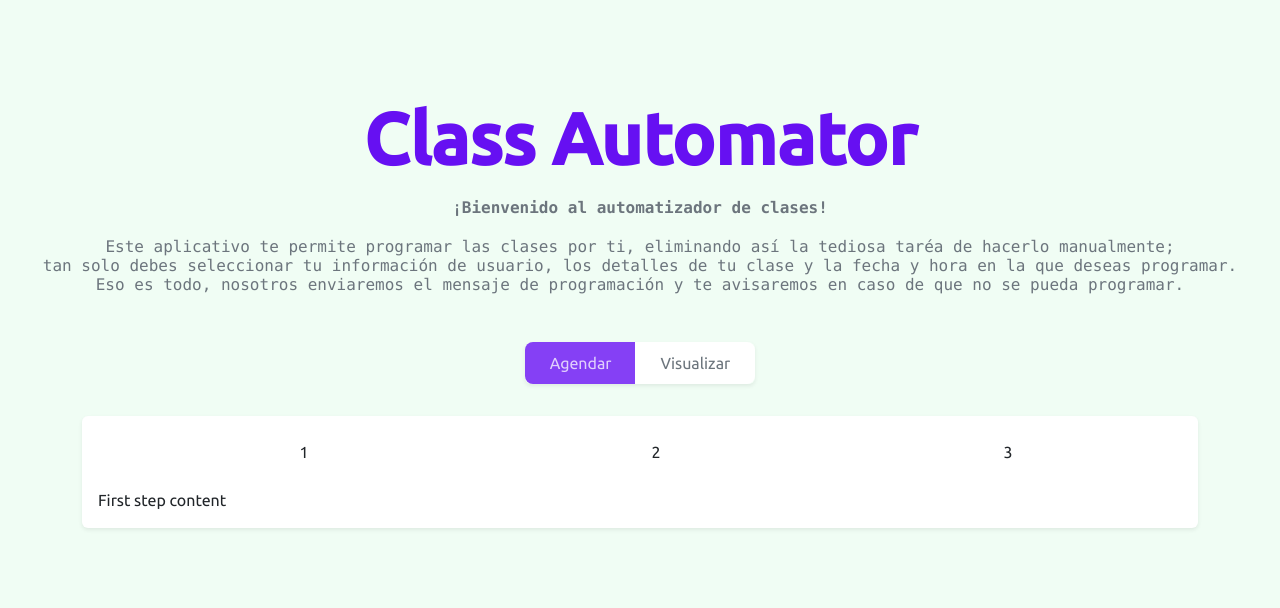
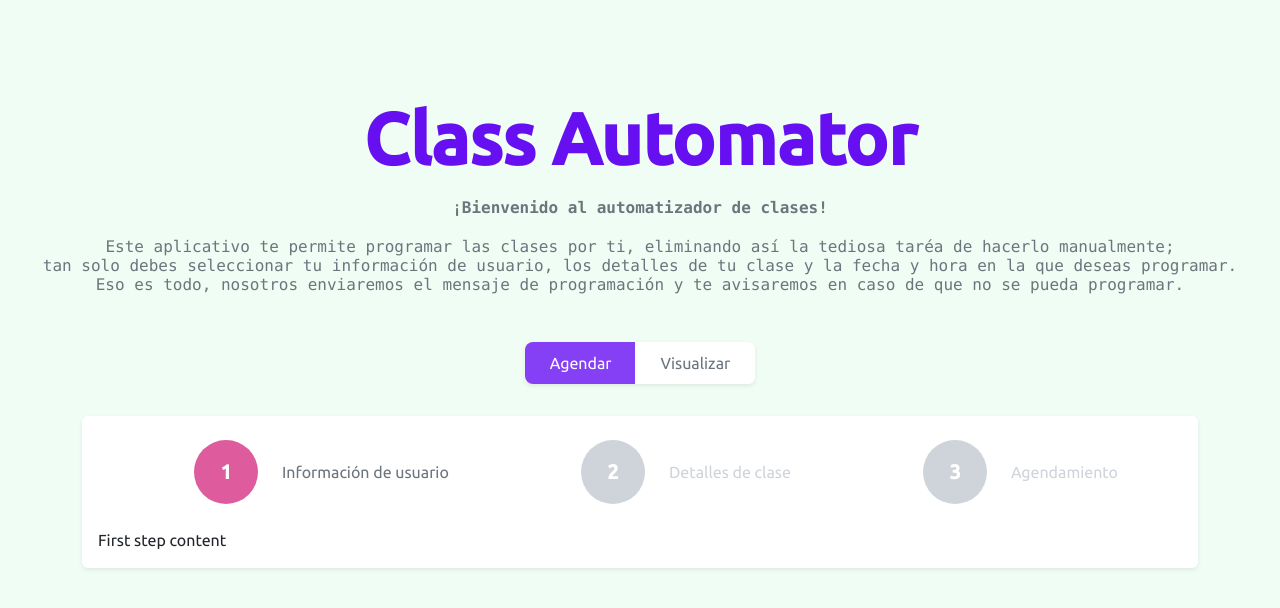
Before and after one commit to kevocde/class-automator, a Vue app in the folder public/: page / in a window 1280 px wide. Shown: the top 608 px of the page. Built offline with nearby package versions, Linux system fonts and the light colour scheme.

Commit message:
[added] estilos a los items del stepper

```diff
--- a/public/src/components/Navigator.vue
+++ b/public/src/components/Navigator.vue
@@ -35,13 +35,13 @@ export default {
           background-color: $indigo-300
 
           .navigator-item-link
-            color:  $indigo-100
+            color: $white
 
         &:has(.navigator-item-link.active)
           background-color: $indigo-400
 
           .navigator-item-link
-            color:  $indigo-100
+            color:  $white
 
         .navigator-item-link
           text-decoration: none
--- a/public/src/components/Stepper.vue
+++ b/public/src/components/Stepper.vue
@@ -9,7 +9,7 @@ export default {
   },
   methods: {
     activeStep(key) {
-      this.steps.forEach(({ activator, content }, step_key) => {
+      this.steps.forEach(({ activator, content, active }, step_key) => {
         let action = (key !== step_key) ? 'remove' : 'add'
 
         activator.classList[action](ACTIVE_CLASS)
@@ -25,7 +25,8 @@ export default {
 
         this.steps.push({
           activator: value,
-          content: contents[key]
+          content: contents[key],
+          active: false
         })
       })
     },
@@ -44,9 +45,18 @@ export default {
 <template>
   <div class="stepper">
     <ul class="d-flex gap-1 w-100 stepper-header">
-      <li class="flex-fill py-2 text-center stepper-header-item">1</li>
-      <li class="flex-fill py-2 text-center stepper-header-item">2</li>
-      <li class="flex-fill py-2 text-center stepper-header-item">3</li>
+      <li class="flex-fill py-2 d-flex align-items-center justify-content-center stepper-header-item">
+        <div class="rounded-circle d-flex justify-content-center align-items-center fs-5 fw-bold header-item-circle"><span>1</span></div>
+        <div class="ps-4 header-item-label"><span>Información de usuario</span></div>
+      </li>
+      <li class="flex-fill py-2 d-flex align-items-center justify-content-center stepper-header-item">
+        <div class="rounded-circle d-flex justify-content-center align-items-center fs-5 fw-bold header-item-circle"><span>2</span></div>
+        <div class="ps-4 header-item-label"><span>Detalles de clase</span></div>
+      </li>
+      <li class="flex-fill py-2 d-flex align-items-center justify-content-center stepper-header-item">
+        <div class="rounded-circle d-flex justify-content-center align-items-center fs-5 fw-bold header-item-circle"><span>3</span></div>
+        <div class="ps-4 header-item-label"><span>Agendamiento</span></div>
+      </li>
     </ul>
     <div class="d-flex stepper-content">
       <div class="stepper-content-option">First step content</div>
@@ -57,6 +67,8 @@ export default {
 </template>
 
 <style scoped lang="sass">
+@import "~bootstrap/scss/bootstrap-utilities.scss"
+
 .stepper
   width: 100%
 
@@ -67,6 +79,22 @@ export default {
       text-align: center
       cursor: pointer
 
+      .header-item-circle
+        width: 4rem
+        height: 4rem
+        background-color: $gray-400
+        color: $white
+
+      .header-item-label
+        color: $gray-400
+
+      &.active
+        .header-item-circle
+          background-color: $pink-400
+
+        .header-item-label
+          color: $secondary
+
   .stepper-content
     .stepper-content-option
       display: none
```
